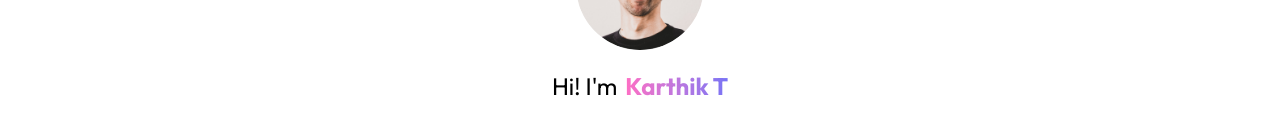
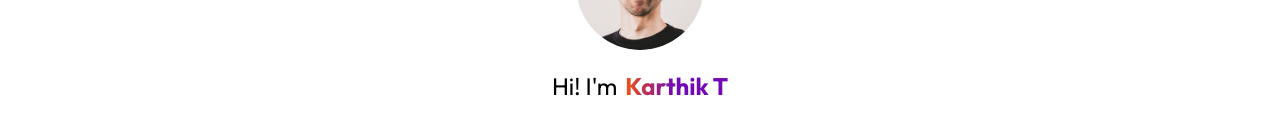
Before and after one commit to Karthik-842/karthik-portfolio, a Next.js app: page / in a window 1280 px wide. Shown: the part 219-359 px from the top of the page. Built offline with nearby package versions, Linux system fonts and the light colour scheme; a web font is replaced by a local one.

Commit message:
ui: minor design changes in components

```diff
--- a/app/Components/Contact.jsx
+++ b/app/Components/Contact.jsx
@@ -31,7 +31,7 @@ const Contact = () => {
 
 
   return (
-    <div className='w-full px-[12%] py-10 scroll-mt-20 bg-[url("/footer-bg-color.png")] bg-no-repeat bg-center bg-[length:90%_auto]' id='contact'>
+    <div className='w-full px-[12%] py-10 scroll-mt-20 bg-[url("/footer-bg-color.png")] bg-no-repeat bg-center bg-[length:90%_auto] flex flex-col items-center' id='contact'>
         <h4 className='mb-2 font-mono text-lg text-center'>Connect with me</h4>
         <h2 className='text-5xl font-bold text-center'>Get in touch</h2>
         <p className='max-w-2xl mx-auto mt-5 mb-12 text-center'>I'd love to hear from you! If you have any questions, comments or feedback, please use to the form below.</p>
--- a/app/Components/Footer.jsx
+++ b/app/Components/Footer.jsx
@@ -14,7 +14,7 @@ const Footer = () => {
             </div>
         </div>
 
-        <div className='items-center justify-between px-8 py-6 text-center border border-gray-200 sm:flex mx-[10%] mt-12'>
+        <div className='flex items-center justify-between px-8 py-6 text-center border border-gray-200 sm:flex px-[4%]'>
             <p> 2025 Karthik T. All rights reserved.</p>
             <ul className='flex items-center justify-center gap-4 mt-4 sm:mt-0'>
                 <li><a href="https://github.com/karthik842" target='_blank'>Github</a></li>
--- a/app/Components/Header.jsx
+++ b/app/Components/Header.jsx
@@ -9,7 +9,7 @@ const Header = () => {
             <Image src= {assets.profile_img} alt='' className='rounded-full w-32 h-32'/>
         </div>
         <h3 className="flex items-center gap-2 text-xl md:text-2xl mb-3">Hi! I'm
-        <span className="font-extrabold bg-gradient-to-r from-[#ff6ec4] via-[#7873f5] to-[#4ADEDE] bg-clip-text text-transparent bg-[length:200%_200%] "> Karthik T </span> </h3>
+        <span className="font-extrabold hero-text"> Karthik T </span> </h3>
         <h1 className='text-3xl sm:text-6xl lg:text-[-66px] font-bold mb-2 font-outfit'>
             Full Stack Developer with a passion for building web applications.</h1>
         <p className='max-w-2xl mx-auto font-ovo'>I specialize in creating dynamic and responsive web applications using the latest technologies.</p>
--- a/app/globals.css
+++ b/app/globals.css
@@ -5,3 +5,23 @@
   font-family: outfit, sans-serif;
   scroll-behavior: smooth;
 }
+
+.hero-text {
+  background: linear-gradient(to right, #f72585 20%, #4cc9f0 30%, #fb5607 70%, #7209b7 80%);
+  -webkit-background-clip: text;
+  background-clip: text;
+  -webkit-text-fill-color: transparent;
+  text-fill-color: transparent;
+  background-size: 500% auto;
+  animation: glitter 5s ease-in-out infinite alternate;
+}
+
+@keyframes glitter {
+  0% {
+    background-position: 0 0;
+  }
+  100% {
+    background-position: 100% 0;
+  }
+
+}
```
